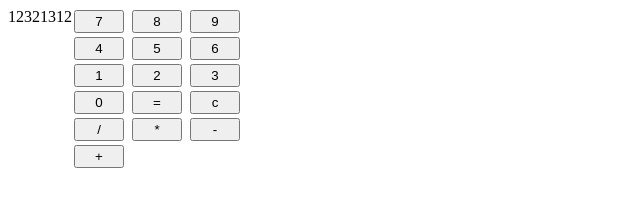
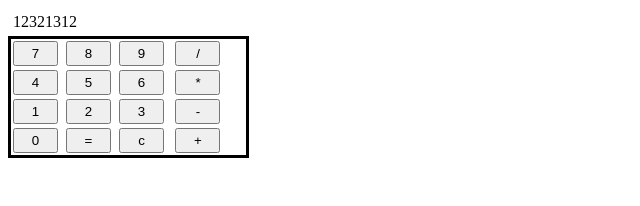
Before and after one commit to Daavoy/calculator, a plain HTML site: page index.html in a window 1280 px wide. Shown: the whole page, without its empty margins (0-640 px from the left). Drawn offline with Linux system fonts and the light colour scheme.

Commit message:
Change to align all parts of calculator

```diff
--- a/style.css
+++ b/style.css
@@ -1,16 +1,32 @@
 .flex-container{
     display:flex;
-    width:255px;
+    width:235px;
+    flex-direction: column;
 }
+.calc-body{
+    border:solid black;
+    width:235px;
+    display:flex;
+    flex-direction: row;
+
+}
+.display{
+    flex:1;
+    padding:5px;
+}
+
+
 
 .numbers{
     margin: 2px;
-    padding:2px;
-    width:50px;
+    padding:3px;
+    width:45px;
 }
 .calc-nums{
-    flex:1;
+    flex:0.7;
+
 }
 .calc-operators{
-    flex:0.5;
+    flex:0.2;
+
 }
```
